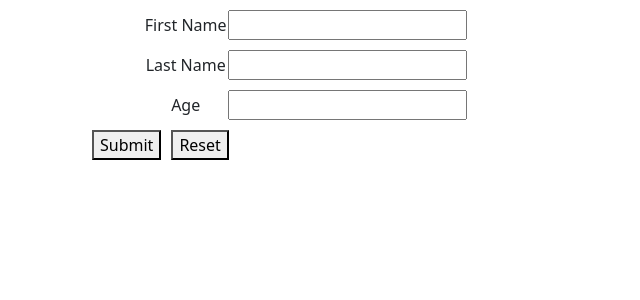
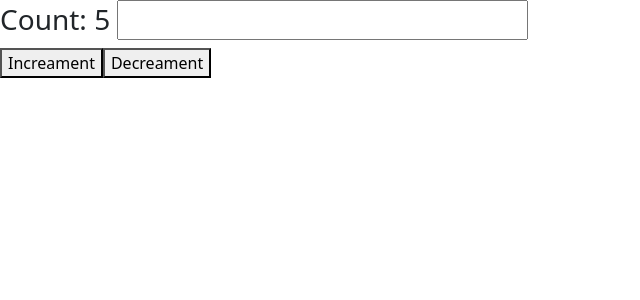
Before and after one commit to Aruna501/Trail, a React (Create React App) app: page / in a window 1280 px wide. Shown: the top 300 px of the page, without its empty margins (0-640 px from the left). Built offline with nearby package versions, Linux system fonts and the light colour scheme.

Commit message:
Add files via upload

```diff
--- a/src/App.jsx
+++ b/src/App.jsx
@@ -13,6 +13,7 @@ import Welcome from './component/daysix/Welcome'
 import Assignment from './component/Dayseven/Assignment'
 import Travellingform from './component/Dayseven/Travellingform'
 import Login from './component/Day8/Login'
+import Counter from './component/Day9/Counter'
 
 
 class App extends Component {
@@ -51,8 +52,9 @@ class App extends Component {
       {/* <Assignment /> */}
       {/* <Travellingform /> */}
       {/********************************************* * Day8****************************** */}
-      <Login />
-
+      {/* <Login /> */}
+{/********************************************* * Day8****************************** */}
+<Counter />
     </div>
   )
 }
```
